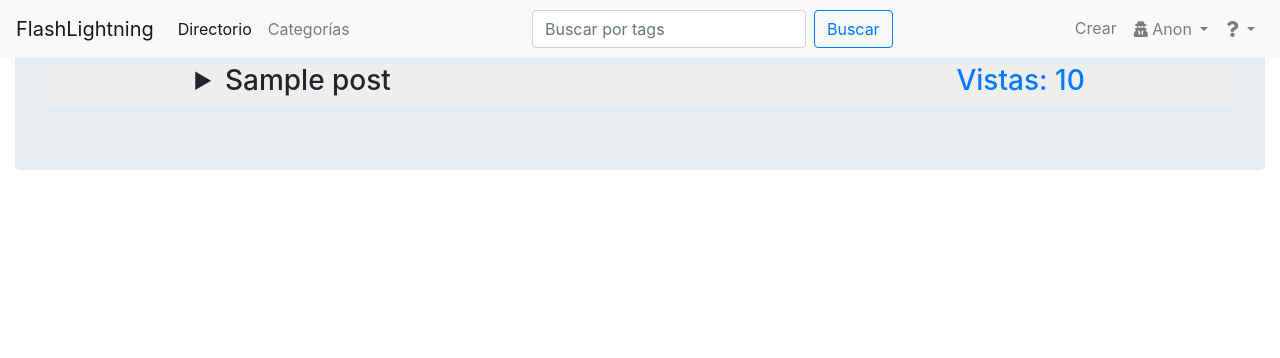
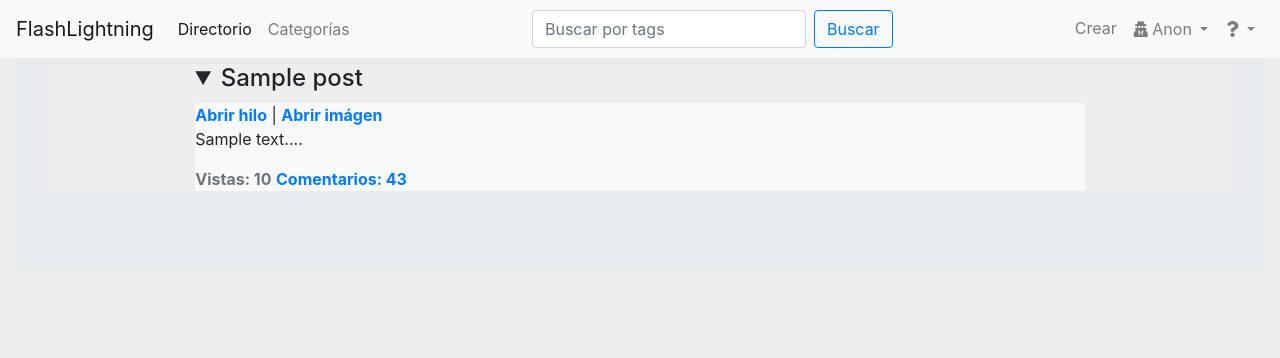
Before and after one commit to imlauera/WizFlash, a Flask app: page / in a window 1280 px wide. Shown: the top 358 px of the page. Run offline with Flask 2, Linux system fonts and the light colour scheme; tables that the repository leaves empty hold one stand-in row (values such as "Sample post"); some libraries are stand-ins or nearby versions.

Commit message:
better frontend

```diff
--- a/static/css/style_dark.css
+++ b/static/css/style_dark.css
@@ -1,3 +1,4 @@
+body { background-color: #eee!important; }
 .webs-catalog {
   padding: 15px;
   border-radius: 5px;
@@ -17,3 +18,4 @@
     border: 2px solid #999;
     color: black;
 }
+.span a { color: white; }
--- a/templates/home.html
+++ b/templates/home.html
@@ -4,27 +4,35 @@
 {% block content %}
   <div style="background: #eee;">
   {% for post in posts %}
-      <details class="w-75 m-auto">
-          <summary class="h3">{{post.subject}} <span class="text-primary float-right">Vistas: {{post.views}}</span></summary>
-        <a href="/view/{{post.id}}">
-        <div style="border-left: 5px solid #eee; background-color: #f9f9f9;">
-          <div class="" style="overflow: hidden; margin-left: 20px; ">
+      <details class="w-75 m-auto" open>
+        <summary class="h4" style="margin-bottom: 10px;">{{post.subject}}</summary>
+        <div style="background-color: #ebebeb; margin-bottom: 15px;">
+          <div class="bg-light" style="overflow: hidden;">
             {% for img in post.files %}
+						<a target="_blank" href="/view/{{post.id}}"/>
+							<strong>Abrir hilo</strong>
+						</a>
+						|
+						<a target="_blank" href="{{ url_for ('static', filename='user_data/images/')}}{{img.file}}"/>
+							<strong>Abrir imágen</strong>
+						</a>
               <!-- Chequear la extensión primero antes de mostrar img -->
+              <div class="float-left">
 								{% if img.extension in ('jpg', 'gif', 'jpeg', 'png') %}
-                  <img height=150 src="{{ url_for ('static', filename='user_data/images/')}}{{img.file}}"/>
+										<img style="height: 150; max-width: 150px" style="float:left;" src="{{ url_for ('static', filename='user_data/images/')}}{{img.file}}"/>
 								{% elif img.extension in ('webm', 'mp4') %}
-                <video height=200 src="{{ url_for ('static', filename='user_data/images/')}}{{img.file}}" controls/>
+									<video style="height: 150; max-width: 150px" src="{{ url_for ('static', filename='user_data/images/')}}{{img.file}}" controls/>
 										Your browser does not support the video tag.
 									</video>
 								{% endif %}
+              </div>
             {% endfor %}
+            <p>{{post.desc[:250]}}...</p>
+						<strong class="text-muted ">Vistas: {{post.views}}</strong>
+						<strong class="text-primary">Comentarios: 43</strong>
 						<br/>
-            <span class="card-text ">{{post.desc}}</span>
-
           </div>
         </div>
-        </a>
       </details>
       {% else %}
         <h4>No hay entradas.</h4>
--- a/templates/view.html
+++ b/templates/view.html
@@ -46,8 +46,8 @@
                 {{ render_field(form.submit, class='btn form-control btn-sm btn-dark') }}
               </div>
             </div>
-            {{ render_field(form.comment, class='form-control', placeholder='Comentario') }}
-            {{ render_field(form.password, class='form-control', placeholder='Contraseña (te identifica para después poder borrar el comentario)') }}
+            {{ render_field(form.comment, class='form-control', placeholder='Comentario *') }}
+            {{ render_field(form.password, class='form-control', placeholder='Contraseña * (sirve para poder borrar el comentario)') }}
             <input name="YouTube" class="form-control" type="text" placeholder="YouTube Embed (no implementado)"/>
             {{ render_field(form.csrf_token) }}
           </form>
```
Lines whose indentation alone changed are shown as unchanged.
